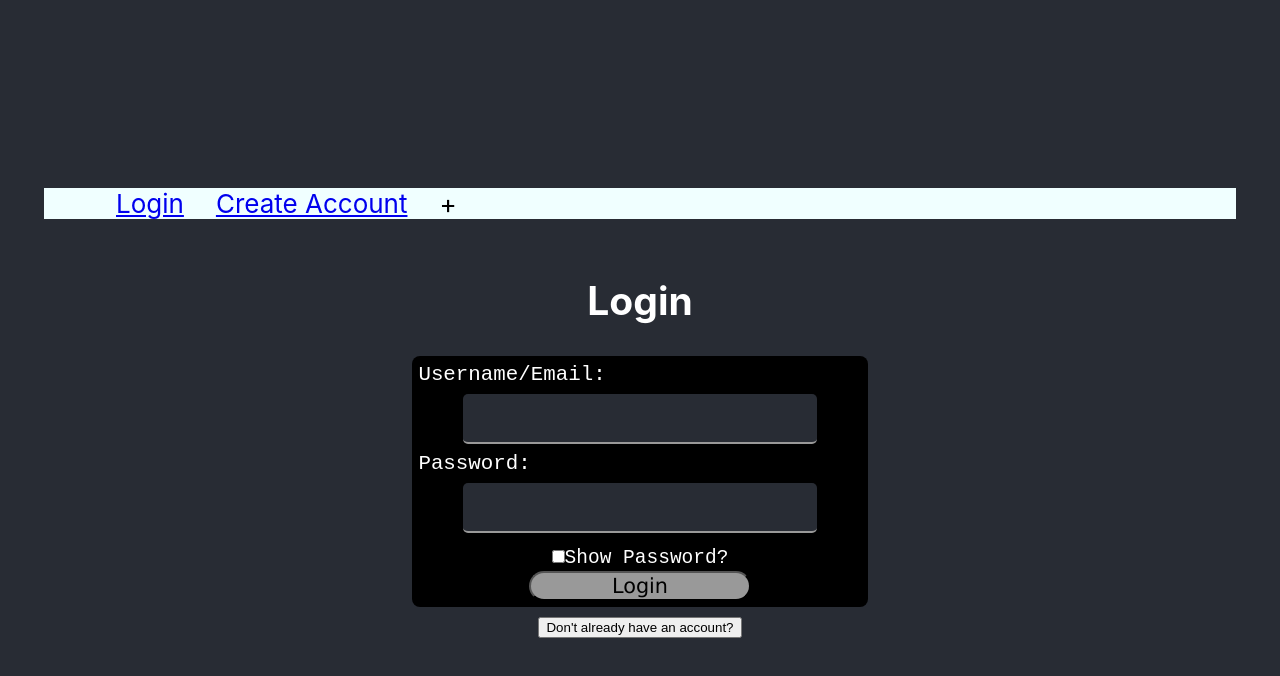
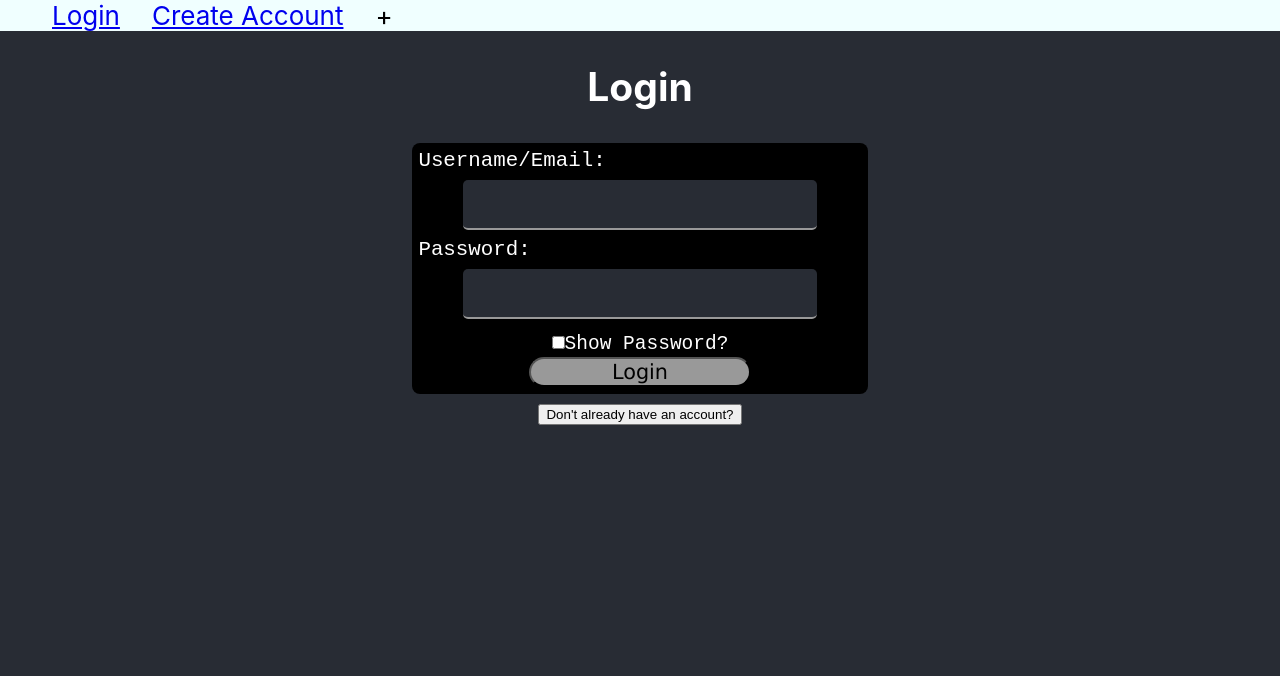
Before and after one commit to Coff1199/website_login, a React (Create React App) app in the folder client/: page / in a window 1280 px wide. Shown: the top 676 px of the page. Built offline with nearby package versions, Linux system fonts and the light colour scheme; no server answers.

Commit message:
fixed header issue

```diff
--- a/client/src/Components/Accordion.js
+++ b/client/src/Components/Accordion.js
@@ -19,4 +19,6 @@ function Accordion(props) {
     );
 }
 
+// FIX HEADER ISSUE, MAKE SEPARATE FROM PARENT CONTAINER
+
 export default Accordion;
--- a/client/src/styles/App.css
+++ b/client/src/styles/App.css
@@ -19,15 +19,14 @@
   display: flex;
   flex-direction: column;
   align-items: center;
-  justify-content: center;
   font-size: calc(10px + 2vmin);
   color: white;
 }
 
 .App-header ul {
   background-color: azure;
-  width: 90%;
-
+  width: 100%;
+  margin: 0;
 }
 
 .App-header li {
@@ -44,6 +43,8 @@
 
 .accordion {
   color: black;
+  background-color: azure;
+  width: 100%;
 }
 
 @keyframes App-logo-spin {
```
